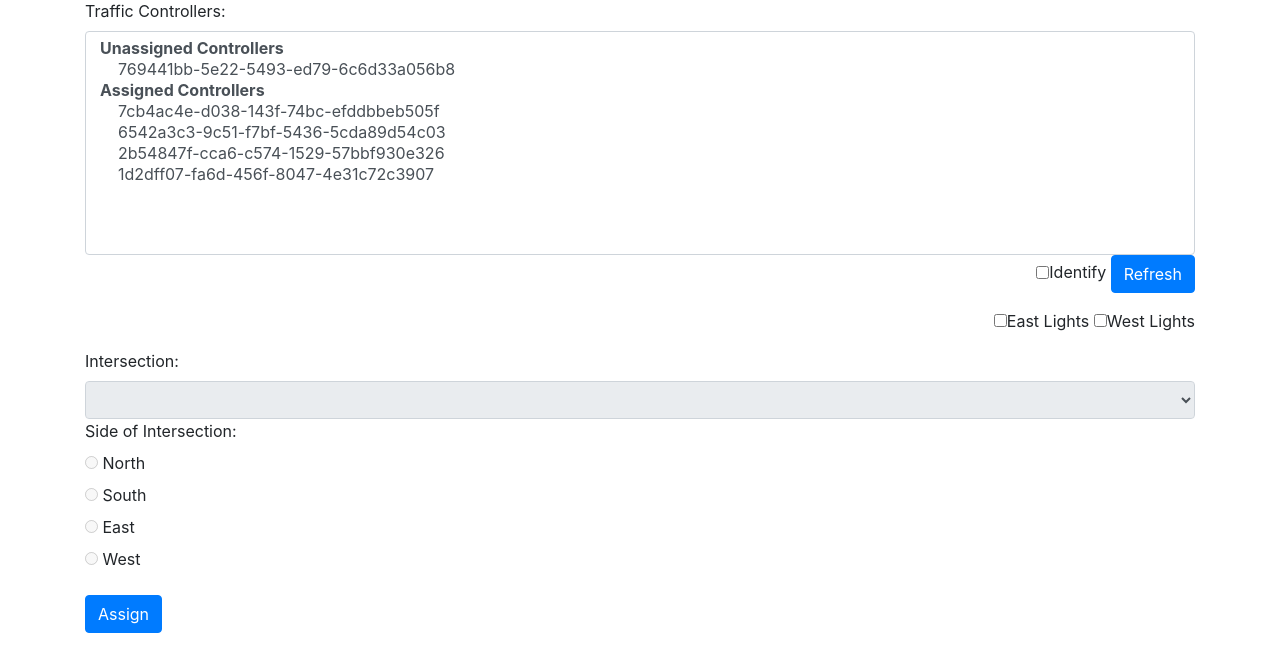
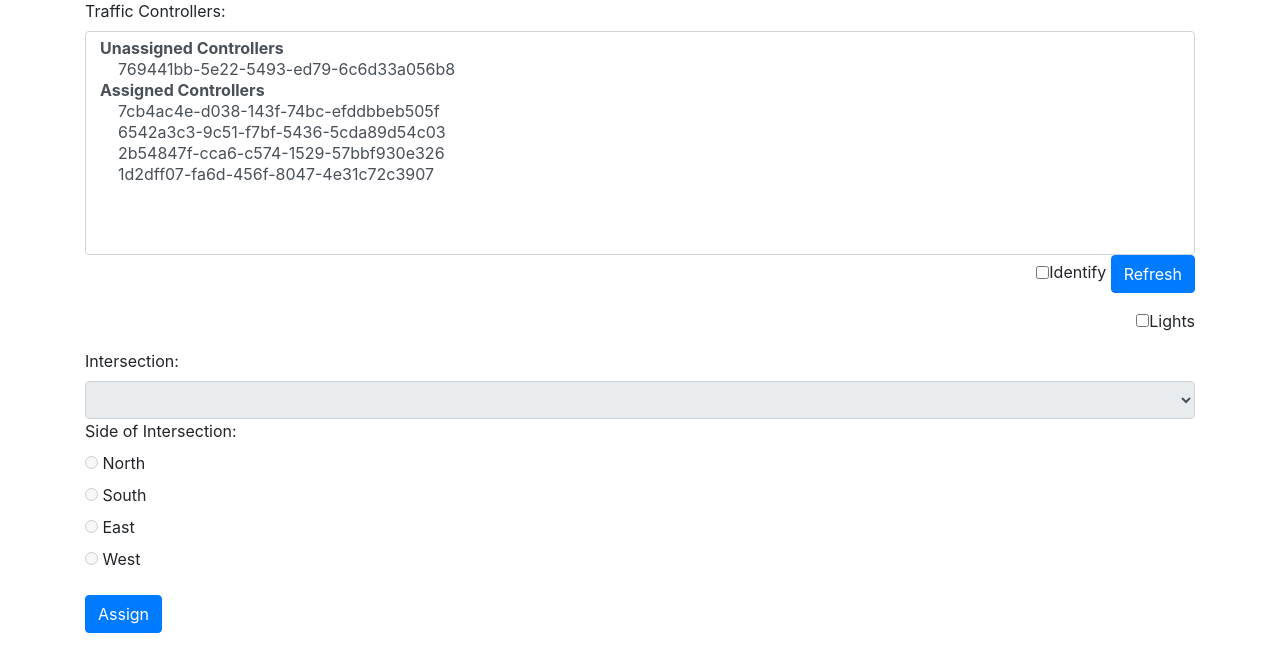
Before and after one commit to nightduck/traffic_controller, a Flask app: page / in a window 1280 px wide. Shown: the part 97-769 px from the top of the page. Run offline with Flask 3, Linux system fonts and the light colour scheme; grey boxes labelled with a size stand in for pictures from a placeholder-image service; some libraries are stand-ins or nearby versions.

Commit message:
Consolidated lights box
Signed-off-by: Oren Bell <virtualoren@gmail.com>

```diff
--- a/controller/app.py
+++ b/controller/app.py
@@ -75,19 +75,14 @@ def index():
 @app.route('/setStreetLights', methods=['POST'])
 def setStreetLights():
   # Check if east and west variables are in request
-  if "east" not in request.json or "west" not in request.json:
-    return Response("Missing east or west", status=ERROR_SERVER)
+  if "lights" not in request.json:
+    return Response("Missing lights key", status=ERROR_ARGUMENTS)
 
   # Get east and west variables from request
-  if(request.json["east"]) == True:
+  if(request.json["lights"]) == True:
     GPIO.output(18, GPIO.HIGH)
   else:
     GPIO.output(18, GPIO.LOW)
-
-  if(request.json["west"]) == True:
-    GPIO.output(23, GPIO.HIGH)
-  else:
-    GPIO.output(23, GPIO.LOW)
 
   return Response("Success", status=STATUS_OK)
 
@@ -195,8 +190,8 @@ def getLightState(uuid):
         traffic = json.load(json_file)
         if uuid not in traffic["light_map"]:
             return Response("ID not found in database", status=ERROR_UNKNOWN_ID)
-        if traffic["light_map"][uuid]["state"] == -1 or traffic["light_map"][uuid]["intersection_id"] == -1:
-            # If light is in error state, return json object as-is
+        if traffic["light_map"][uuid]["state"] <= 0 or traffic["light_map"][uuid]["intersection_id"] == -1:
+            # If light is in non standard state, return json object as-is
             return jsonify(traffic["light_map"][uuid])
         intersection_id = traffic["light_map"][uuid]["intersection_id"]
         intersection = traffic["intersections"][intersection_id]
--- a/controller/templates/index.html
+++ b/controller/templates/index.html
@@ -47,8 +47,8 @@
               <button type="button" class="btn btn-primary" onclick="refreshUUIDs()">Refresh</button>
               </p>
               <p align="right">
-                <input type="checkbox" id="east-lights-switch" onclick="updateStreetLights()">East Lights</input>
-                <input type="checkbox" id="west-lights-switch" onclick="updateStreetLights()">West Lights</input>
+                <input type="checkbox" id="lights-switch" onclick="updateStreetLights()">Lights</input>
+              </p>
             </div>
             <div class="form-group">
               <label for="intersection-select">Intersection:</label>
@@ -177,14 +177,12 @@
         </div>
         <script>
           function updateStreetLights() {
-            var east = document.getElementById("east-lights-switch").checked;
-            var west = document.getElementById("west-lights-switch").checked;
+            var lights = document.getElementById("lights-switch").checked;
             var xhr = new XMLHttpRequest();
             xhr.open("POST", "/setStreetLights", true);
             xhr.setRequestHeader('Content-Type', 'application/json');
             xhr.send(JSON.stringify({
-              east: east,
-              west: west
+              lights: lights
             }));
             xhr.onload = function() {
               if(xhr.status = 200) {
```
